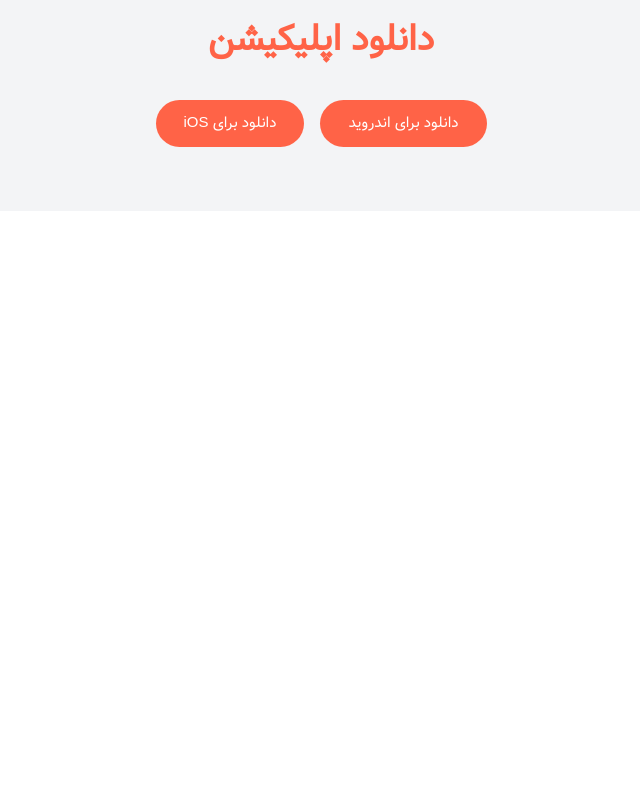
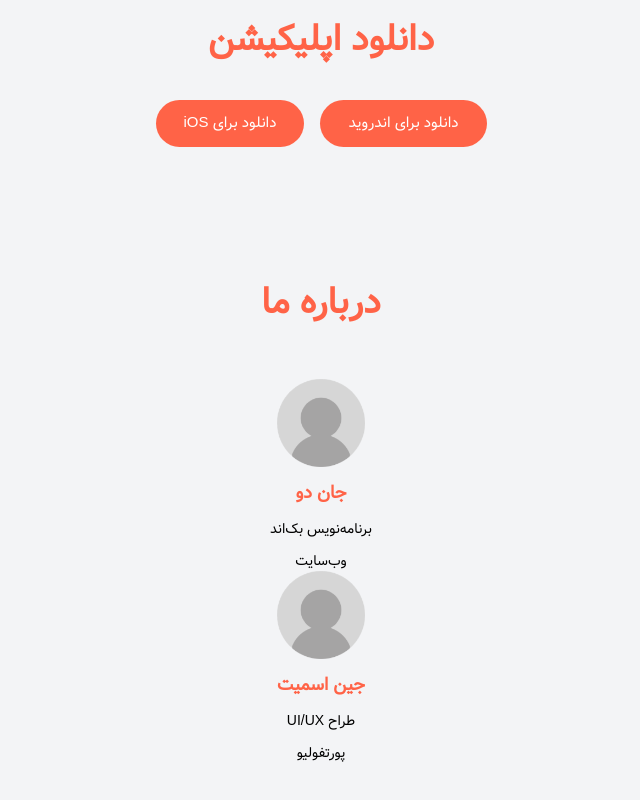
Before and after one commit to buordino/buordino, a React (Vite) app: page / in a window 1280 px wide. Shown: the part 2349-3149 px from the top of the page, without its empty margins (319-959 px from the left). Before the commit the page ends 2560 px from the top, so only its background shows below. Built offline with nearby package versions, Linux system fonts and the light colour scheme.

Commit message:
add the developers of the team

```diff
--- /dev/null
+++ b/src/ui/DeveloperItems.tsx
@@ -0,0 +1,31 @@
+import { useState } from "react";
+import { DeveloperType } from "./FooterAboutUs";
+
+interface DeveloperItemsPropsType {
+  developer: DeveloperType;
+}
+const DeveloperItems = ({ developer }: DeveloperItemsPropsType) => {
+  const [isShadow, setIsShadow] = useState(false);
+  const { img, job, link, linkText, name } = developer;
+
+  return (
+    <li
+      onMouseEnter={() => setIsShadow(true)}
+      onMouseLeave={() => setIsShadow(false)}
+      className={`flex flex-col items-center gap-3 transition-all duration-200 `}
+    >
+      <img
+        src={img}
+        alt={job}
+        className={`w-[5.5rem] h-[5.5rem] ${isShadow && "shadow-green-300"} `}
+      />
+      <h3 className="text-[#FF6347] font-bold text-lg">{name}</h3>
+      <p className="text-sm">{job}</p>
+      <a href={link} target="_blank" className="text-sm">
+        {linkText}
+      </a>
+    </li>
+  );
+};
+
+export default DeveloperItems;
--- a/src/ui/Footer.tsx
+++ b/src/ui/Footer.tsx
@@ -1,13 +1,17 @@
-import FooterDownloadLinks from "./FooterDownloadLinks"
+import FooterAboutUs from "./FooterAboutUs";
+import FooterDownloadLinks from "./FooterDownloadLinks";
 
 const Footer = () => {
   return (
     <footer>
-      <div className="bg-gray-100 py-16">
+      <section>
+        <div className="bg-gray-100 py-16">
           <FooterDownloadLinks />
-      </div>
+          <FooterAboutUs />
+        </div>
+      </section>
     </footer>
-  )
-}
+  );
+};
 
-export default Footer
+export default Footer;
--- /dev/null
+++ b/src/ui/FooterAboutUs.tsx
@@ -0,0 +1,43 @@
+import DeveloperItems from "./DeveloperItems";
+
+export interface DeveloperType {
+  name: string;
+  job: string;
+  linkText: string;
+  link: string;
+  img: string;
+}
+
+const developers: DeveloperType[] = [
+  {
+    img: "./images/no-profile.png",
+    name: "جان دو",
+    job: "برنامه‌نویس بک‌اند",
+    linkText: "وب‌سایت",
+    link: "#",
+  },
+  {
+    img: "./images/no-profile.png",
+    name: "جین اسمیت",
+    job: "طراح UI/UX",
+    linkText: "پورتفولیو",
+    link: "#",
+  },
+];
+
+const FooterAboutUs = () => {
+  return (
+    <div id="about">
+      <h2 className="text-[#FF6347] font-bold text-2xl sm:text-4xl text-center mb-[3.5rem]">
+        درباره ما
+      </h2>
+      <ul>
+        {developers.map((developer, index) => (
+          <DeveloperItems developer={developer} key={index} />
+        ))}
+      </ul>
+    </div>
+  );
+};
+
+export default FooterAboutUs;
--- a/src/ui/FooterDownloadLinks.tsx
+++ b/src/ui/FooterDownloadLinks.tsx
@@ -2,7 +2,7 @@
 
 const FooterDownloadLinks = () => {
   return (
-    <div className="flex flex-col gap-10 items-center">
+    <div className="flex flex-col gap-10 items-center mb-[8.5rem]" id="download">
       <h2 className="text-[#FF6347] font-bold text-2xl sm:text-4xl text-center">
         دانلود اپلیکیشن
       </h2>
```
Also changed, not shown: public/images/no-profile.png (added).
